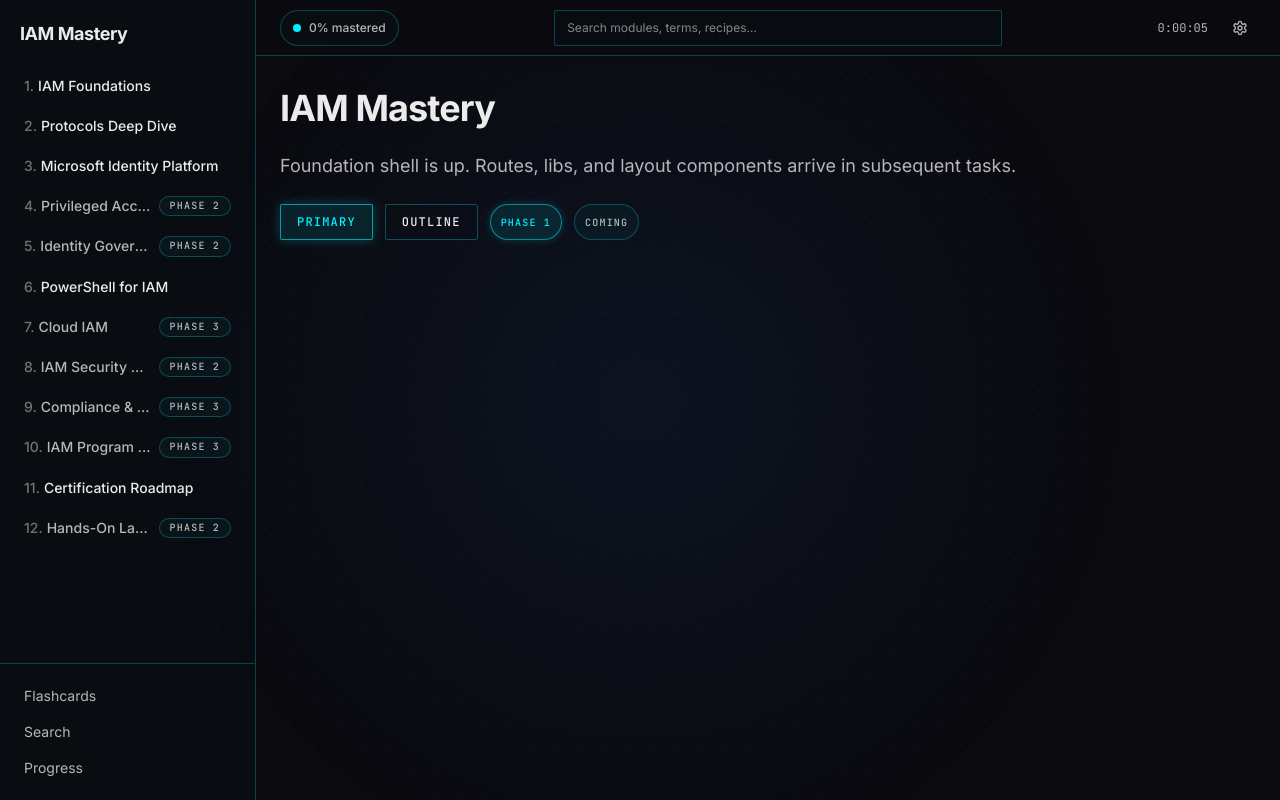
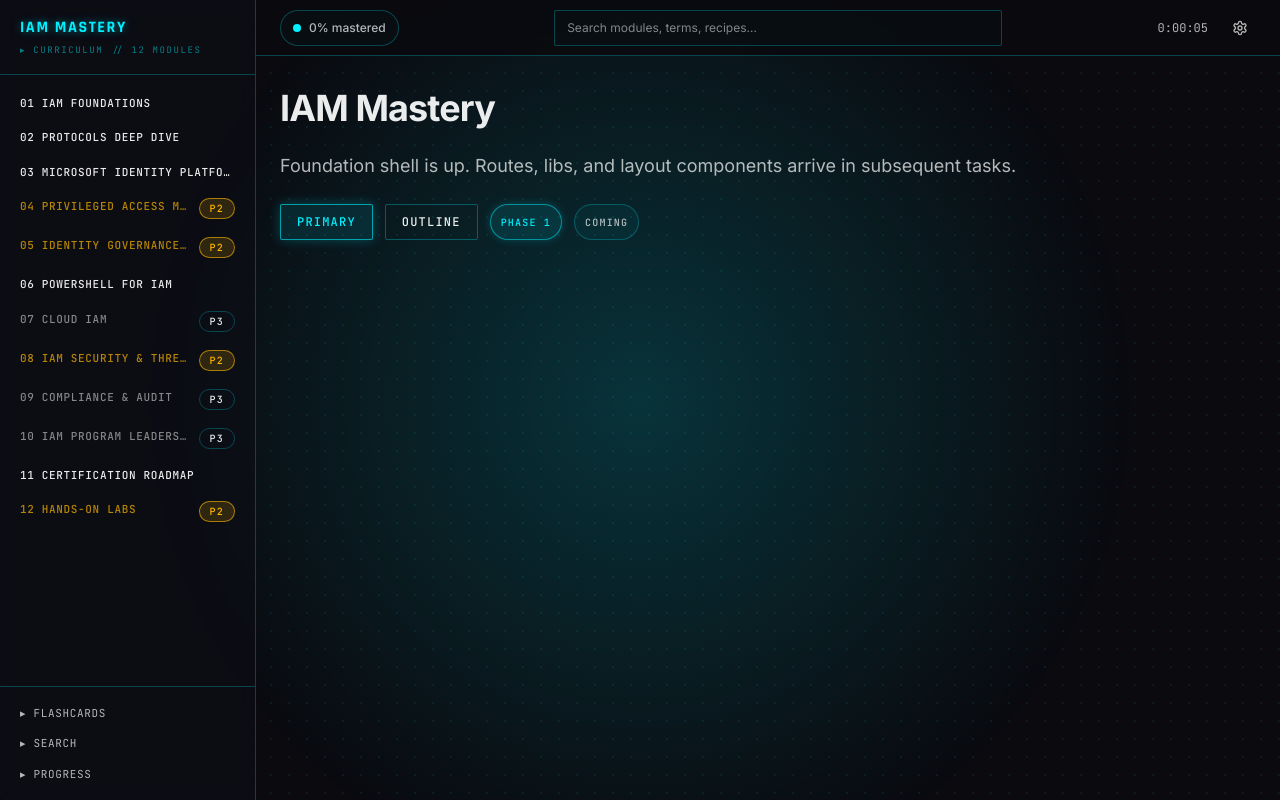
Before and after one commit to koltbern15/IAM-Master, a Next.js app: page / in a window 1280 px wide. Built offline with nearby package versions, Linux system fonts and the light colour scheme.

Commit message:
feat(layout): re-skin Sidebar to JARVIS + intensify AmbientBackground 3x

```diff
--- a/components/layout/AmbientBackground.tsx
+++ b/components/layout/AmbientBackground.tsx
@@ -23,8 +23,11 @@
       className="pointer-events-none fixed inset-0 -z-10"
       style={{
         backgroundImage:
-          'radial-gradient(circle 800px at var(--mx, 50%) var(--my, 50%), oklch(0.32 0.08 260 / 0.25), transparent 60%), radial-gradient(circle at 1px 1px, oklch(0.32 0.02 250 / 0.15) 1px, transparent 0)',
-        backgroundSize: 'auto, 24px 24px'
+          // Mouse-tracking radial — 3x stronger than Plan 1 (0.25 → 0.75)
+          'radial-gradient(circle 900px at var(--mx, 50%) var(--my, 50%), rgb(0 240 255 / 0.18), transparent 55%), ' +
+          // Dot grid — switched from slate to cyan, denser (24px → 18px)
+          'radial-gradient(circle at 1px 1px, rgb(0 240 255 / 0.08) 1px, transparent 0)',
+        backgroundSize: 'auto, 18px 18px'
       }}
     />
   )
--- a/components/layout/Sidebar.tsx
+++ b/components/layout/Sidebar.tsx
@@ -9,33 +9,44 @@
   return (
     <nav
       aria-label="Modules"
-      className="hidden h-screen w-64 shrink-0 flex-col border-r border-border bg-card/30 md:flex"
+      className="hidden h-screen w-64 shrink-0 flex-col border-r border-panel-border bg-void-elevated/60 backdrop-blur-sm md:flex"
     >
-      <div className="px-5 py-5">
-        <Link href="/" className="block text-lg font-bold tracking-tight">
-          IAM Mastery
+      <div className="border-b border-panel-border px-5 py-4">
+        <Link
+          href="/"
+          className="block font-display text-base font-bold uppercase tracking-[0.1em] text-cyan glow-cyan"
+        >
+          IAM MASTERY
         </Link>
+        <div className="mt-1 font-mono text-[9px] uppercase tracking-[0.18em] text-cyan/50">
+          ▸ CURRICULUM // 12 MODULES
+        </div>
       </div>
 
-      <div className="flex-1 overflow-y-auto px-3 pb-6">
-        <ul className="space-y-1">
+      <div className="flex-1 overflow-y-auto px-2 py-3">
+        <ul className="space-y-0.5">
           {modules.map((m) => (
             <li key={m.id}>
               <Link
                 href={`/modules/${m.id}`}
                 className={cn(
-                  'group flex items-start justify-between gap-2 rounded-md px-3 py-2 text-sm transition-colors',
-                  'hover:bg-muted/60',
-                  m.phase === 1 ? 'text-foreground' : 'text-muted-foreground'
+                  'group flex items-start justify-between gap-2 rounded-[2px] px-3 py-2 font-mono text-[11px] uppercase tracking-[0.06em] transition-colors',
+                  'hover:bg-cyan/10 hover:text-cyan',
+                  m.phase === 1
+                    ? 'text-text'
+                    : m.phase === 2
+                    ? 'text-warn/70'
+                    : 'text-text-dim'
                 )}
               >
-                <span className="truncate font-medium">
-                  <span className="text-muted-foreground/60 mr-1">{m.order}.</span>
-                  <span>{m.title}</span>
-                </span>
+                <div className="flex min-w-0 flex-col">
+                  <span className="truncate font-medium">
+                    {String(m.order).padStart(2, '0')} {m.title}
+                  </span>
+                </div>
                 {m.phase !== 1 && (
-                  <Badge variant="secondary" className="shrink-0 text-[10px]">
-                    Phase {m.phase}
+                  <Badge variant={m.phase === 2 ? 'warning' : 'outline'} className="shrink-0">
+                    P{m.phase}
                   </Badge>
                 )}
               </Link>
@@ -44,30 +55,30 @@
         </ul>
       </div>
 
-      <div className="border-t border-border px-3 py-4">
-        <ul className="space-y-1 text-sm text-muted-foreground">
+      <div className="border-t border-panel-border px-2 py-3">
+        <ul className="space-y-0.5 font-mono text-[11px] uppercase tracking-[0.06em] text-text-muted">
           <li>
             <Link
               href="/flashcards"
-              className="block rounded-md px-3 py-1.5 hover:bg-muted/60 hover:text-foreground"
+              className="block rounded-[2px] px-3 py-1.5 transition-colors hover:bg-cyan/10 hover:text-cyan"
             >
-              Flashcards
+              ▸ FLASHCARDS
             </Link>
           </li>
           <li>
             <Link
               href="/search"
-              className="block rounded-md px-3 py-1.5 hover:bg-muted/60 hover:text-foreground"
+              className="block rounded-[2px] px-3 py-1.5 transition-colors hover:bg-cyan/10 hover:text-cyan"
             >
-              Search
+              ▸ SEARCH
             </Link>
           </li>
           <li>
             <Link
               href="/progress"
-              className="block rounded-md px-3 py-1.5 hover:bg-muted/60 hover:text-foreground"
+              className="block rounded-[2px] px-3 py-1.5 transition-colors hover:bg-cyan/10 hover:text-cyan"
             >
-              Progress
+              ▸ PROGRESS
             </Link>
           </li>
         </ul>
```
Also changed, not shown: 1 other file (tests, documents, lock files or other folders).
